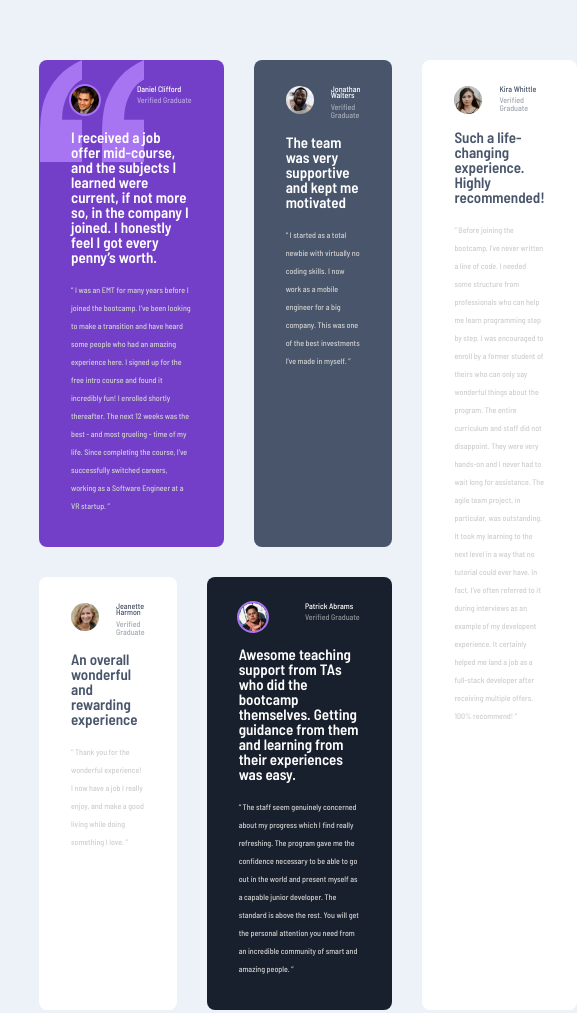
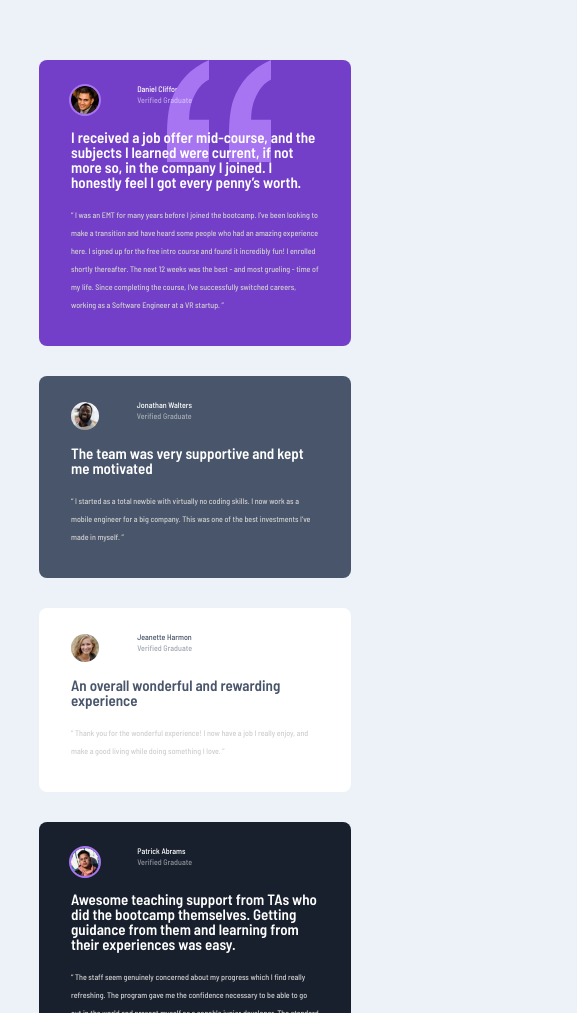
Before and after one commit to juliengDev/Testimonials-grid-section, a website: page index.html in a window 390 px wide. Shown: the part 104-1117 px from the top of the page, 577 px wide, since content can reach past the window. Drawn offline with Linux system fonts and the light colour scheme.

Commit message:
grid layout mobile  done

```diff
--- a/sass/base/_utilities.scss
+++ b/sass/base/_utilities.scss
@@ -9,7 +9,16 @@
   align-content: start;
   margin: 16.4rem auto;
   width: min(111rem, 80%);
-
+  @include respond(tab-port) {
+    width: min(32.7rem, 80%);
+    grid-template-columns: 1fr;
+    grid-template-areas:
+      "daniel"
+      "jonathan"
+      "jeanette"
+      "patrick"
+      "kira";
+  }
   &__daniel {
     grid-area: daniel;
     align-self: stretch;
```
Also changed, not shown: public/css/style.css, 1 other file.
